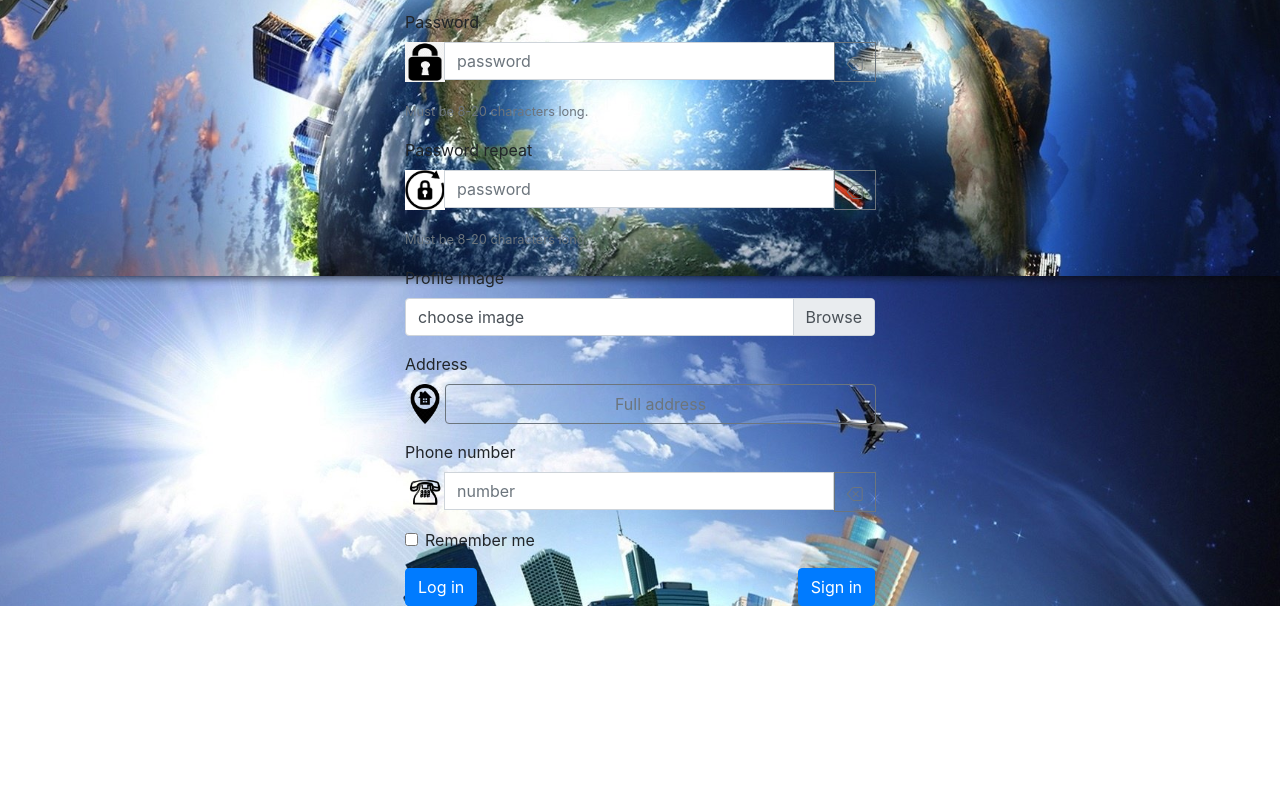
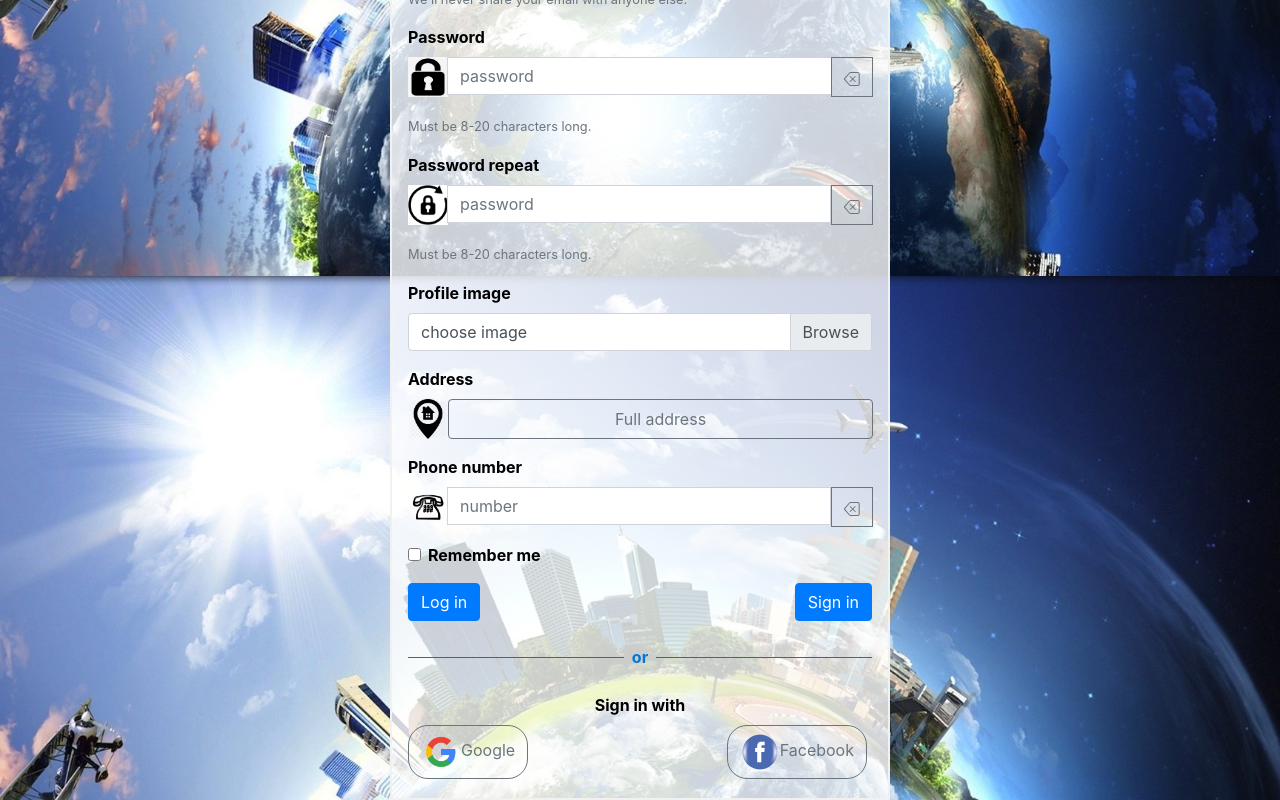
Before and after one commit to Andrej997/PuSGS-Project, an Angular app in the folder web2-Project/: page /sign-in in a window 1280 px wide. Shown: the part 580-1380 px from the top of the page. Before the commit the page ends 1186 px from the top, so only its background shows below. Built offline with nearby package versions, Linux system fonts and the light colour scheme.

Commit message:
Dodao sam u sign in registraciju putem google-a i facebook-a i sredio fix background i podesio transparentnost sign in forme (tacnije kontejnera u kom se nalazi forma)
Fix navbar iz nekog razloga ne zeli da stoji gde bi mi zeleli.. Valjda prkosi ovom karantinu xD

```diff
--- a/web2-Project/src/app/components/navbar/navbar.component.css
+++ b/web2-Project/src/app/components/navbar/navbar.component.css
@@ -1,7 +1,7 @@
 /* Navbar */
-/* .navbar{
-    position: fixed;
-} */
+.navbar{
+  width: 100%; /* Full width */
+}
 .navbar-default {
     background-color: #6699ff;
     border-color: #E7E7E7;
--- a/web2-Project/src/app/components/sign-in/sign-in.component.css
+++ b/web2-Project/src/app/components/sign-in/sign-in.component.css
@@ -10,23 +10,80 @@
   width: 50%;
   border-radius: 50%;
 }
-  /* .bg-image {
-    background-image: url("/src/assets/img/background.jpg");
-
-  } */
 .bg-img {
-    /* Set a specified height, or the minimum height for the background image */
   background: url("../../../assets/img/2.jpg");
   min-height: 500px;
-
   background-attachment: fixed;
 
-     /* filter: blur(2px);
-    -webkit-filter: blur(1px);  *//*ovde treba srediti da pozadina bude zamucena a tekst cist, nekako xD*/
+  /* filter: blur(8px);
+  -webkit-filter: blur(8px);  */
 
   height: 100%;
+  width: 100%;
 
   background-position: center;
   background-repeat: no-repeat;
   background-size: cover;
 }
+.container {
+  background-color: rgb(8, 8, 8);
+  background-color: rgba(255, 255, 255, 0.788);
+  color: rgb(0, 0, 0);
+  font-weight: bold;
+  border: 2px solid #f1f1f1;
+  top: 55px;
+  padding: 16px;
+}
+
+.kw-dvp-HorizonalButton {
+  color: #0078d7;
+  display:flex;
+  flex-wrap:nowrap;
+  align-items:center;
+}
+.kw-dvp-HorizonalButton:before, .kw-dvp-HorizonalButton:after {
+  background-color: #0078d7;
+  content: "";
+  display: inline-block;
+  height:1px;
+}
+.kw-dvp-HorizonalButton:before {
+  order:1;
+  flex-grow:1;
+  margin-right:8px;
+}
+.kw-dvp-HorizonalButton:after {
+  order: 3;
+  flex-grow: 1;
+  margin-left: 8px;
+}
+.kw-dvp-HorizonalButton * {
+  order: 2;
+}
+
+#customBtn {
+  display: inline-block;
+  margin-bottom:3px;
+  margin-right:5px;
+  border-radius: 20px;
+  text-transform:none;
+
+}
+#customBtn:hover {
+  cursor: pointer;
+}
+
+/* span.icon {
+  background: url("../../../assets/img/google-icon.png") ;
+  width: 42px;
+  height: 42px;
+} */
+/* span.buttonText {
+  display: inline-block;
+  vertical-align: middle;
+  padding-left: 42px;
+  padding-right: 42px;
+  font-size: 14px;
+  font-weight: bold;
+  font-family: 'Roboto', sans-serif;
+} */
--- a/web2-Project/src/app/components/sign-in/sign-in.component.html
+++ b/web2-Project/src/app/components/sign-in/sign-in.component.html
@@ -214,5 +214,27 @@
                     style="float: right;">Sign in
             </button>
         </form>
+
+        <br/>
+        <div class="kw-dvp-HorizonalButton">
+            <span>or</span>
+        </div>
+        <br/>
+        <div class="text-center">
+            <label >Sign in with</label>
+        </div>
+        <div class="row">
+            <div class="col-md-6">
+              <a class="btn btn-outline-secondary" id="customBtn" href="/users/googleauth" role="button" >
+                <img width="40" alt="Google sign-in" src="/assets/img/g-logo.png" />Google
+              </a>
+            </div>
+            <div class="col-md-6">
+                <a class="btn btn-outline-secondary" id="customBtn"  role="button" style="float:right">
+                    <img width="40"  alt="Facebook sign-in" src="/assets/img/f-logo.png"/>Facebook
+                </a>
             </div>
         </div>
+
+    </div>
+</div>
```
Also changed, not shown: web2-Project/src/assets/img/f-logo.png (added), web2-Project/src/assets/img/g-logo.png (added). Lines whose indentation alone changed are shown as unchanged.
